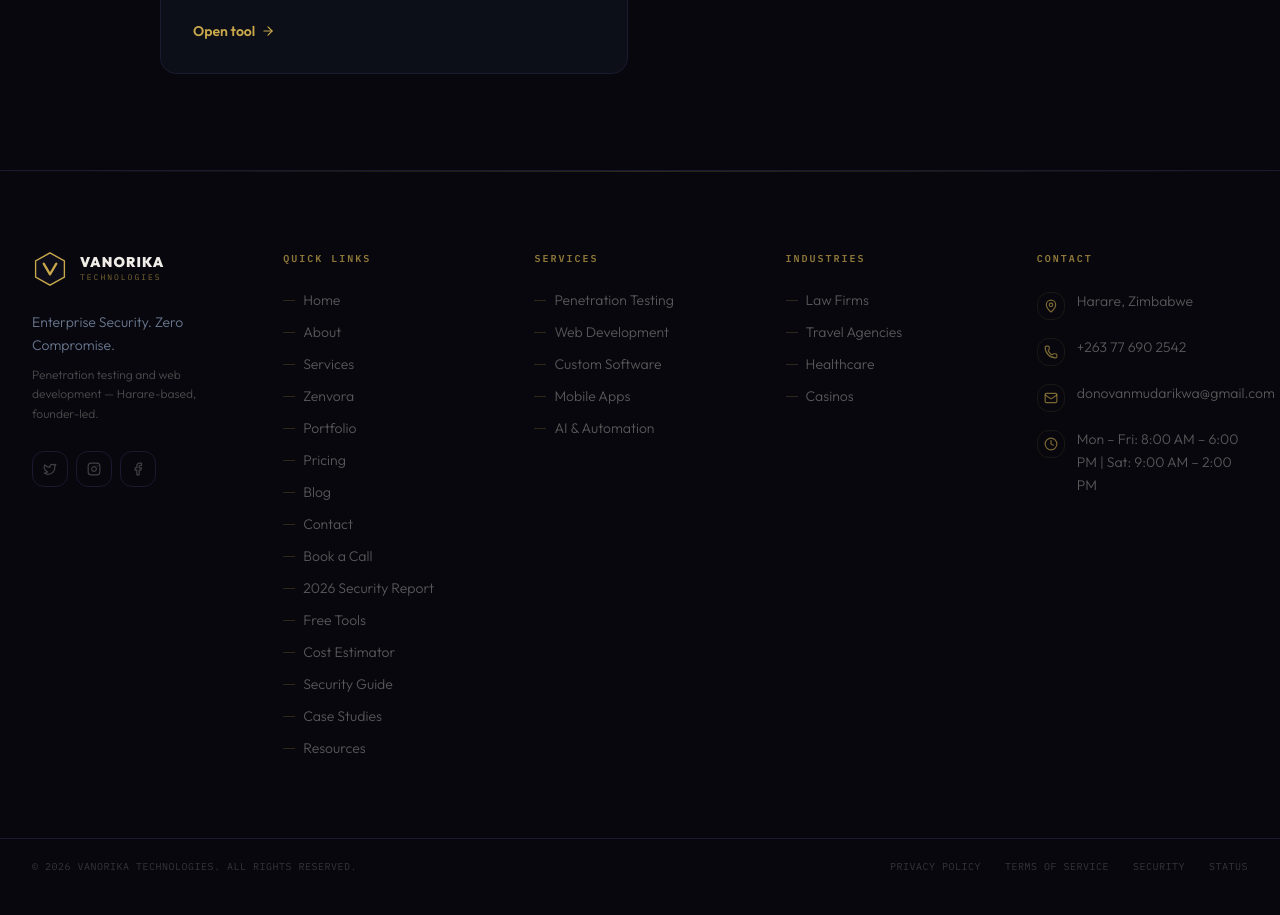
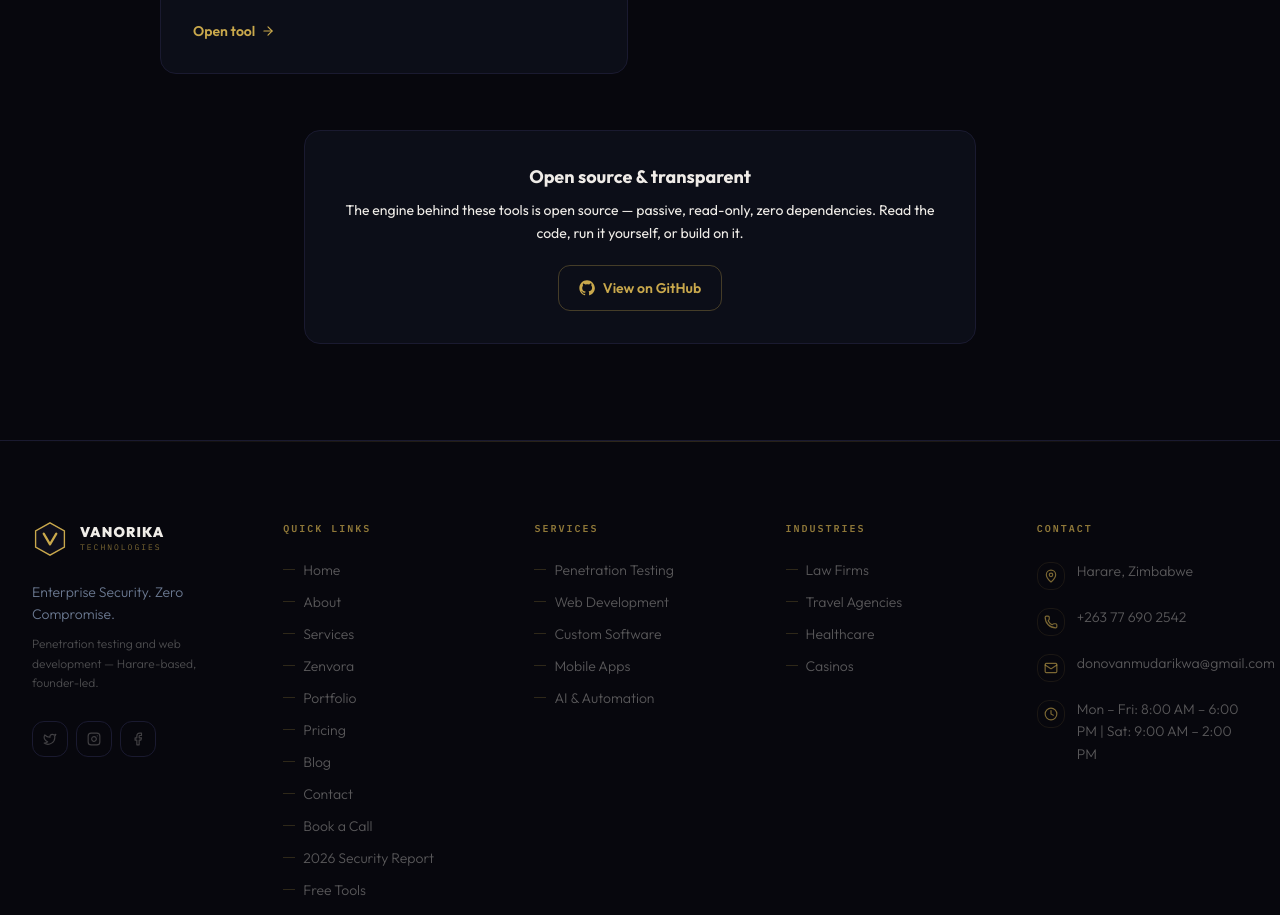
Before and after one commit to panache08/vanorikatechnologies, a Next.js app: page /tools in a window 1280 px wide. Shown: the part 2640-3555 px from the top of the page. Before the commit the page ends 3534 px from the top, so only its background shows below. Built offline with nearby package versions, Linux system fonts and the light colour scheme; no server answers.

Commit message:
tools: link to open-source repo on the tools hub

```diff
--- a/src/app/(pages)/tools/page.tsx
+++ b/src/app/(pages)/tools/page.tsx
@@ -61,6 +61,18 @@
               </Link>
             ))}
           </div>
+
+          <div className="mt-14 max-w-2xl mx-auto text-center bg-card border border-border rounded-2xl p-8">
+            <p className="font-display text-lg font-bold text-foreground mb-2">Open source &amp; transparent</p>
+            <p className="text-muted-foreground text-sm leading-relaxed mb-5">
+              The engine behind these tools is open source — passive, read-only, zero dependencies. Read the code, run it yourself, or build on it.
+            </p>
+            <a href="https://github.com/panache08/vanorika-security-tools" target="_blank" rel="noopener noreferrer"
+              className="inline-flex items-center gap-2 px-5 py-3 border border-gold/30 text-gold rounded-xl hover:bg-gold/10 transition-all text-sm font-semibold">
+              <svg viewBox="0 0 24 24" className="w-4 h-4" fill="currentColor" aria-hidden="true"><path d="M12 .5C5.7.5.5 5.7.5 12c0 5.1 3.3 9.4 7.9 10.9.6.1.8-.2.8-.5v-1.7c-3.2.7-3.9-1.5-3.9-1.5-.5-1.3-1.3-1.7-1.3-1.7-1.1-.7.1-.7.1-.7 1.2.1 1.8 1.2 1.8 1.2 1 1.8 2.8 1.3 3.5 1 .1-.8.4-1.3.7-1.6-2.6-.3-5.3-1.3-5.3-5.8 0-1.3.5-2.3 1.2-3.1-.1-.3-.5-1.5.1-3.1 0 0 1-.3 3.3 1.2a11.5 11.5 0 0 1 6 0C17.3 4.6 18.3 5 18.3 5c.6 1.6.2 2.8.1 3.1.8.8 1.2 1.8 1.2 3.1 0 4.5-2.7 5.5-5.3 5.8.4.4.8 1.1.8 2.2v3.3c0 .3.2.6.8.5 4.6-1.5 7.9-5.8 7.9-10.9C23.5 5.7 18.3.5 12 .5Z"/></svg>
+              View on GitHub
+            </a>
+          </div>
         </div>
       </section>
 
```
